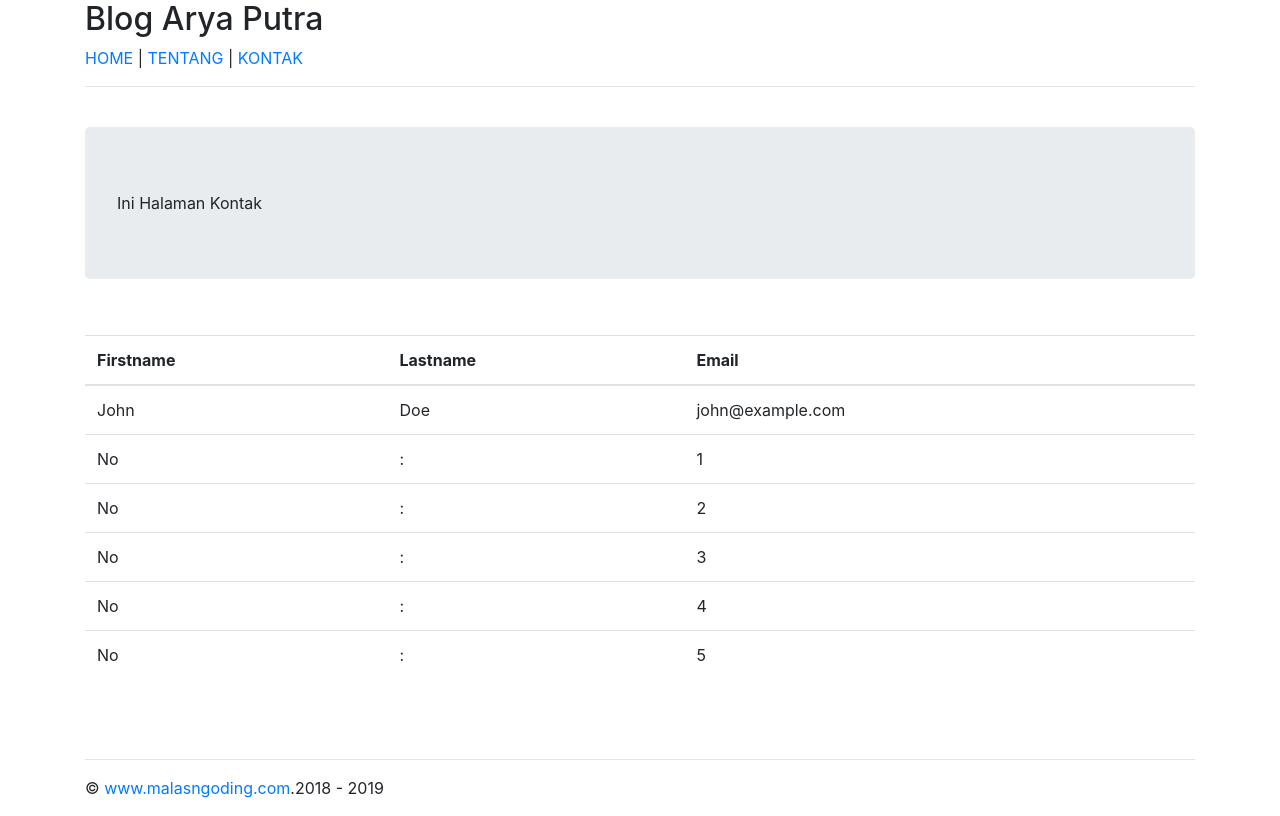
After one commit to aryaptf/C5026221172, a Laravel app: page /blog/kontak in a window 1280 px wide. The commit adds this page. Run offline with Laravel 9, Linux system fonts and the light colour scheme.

Commit message:
pertemuan tgl 16 Nop

```diff
--- a/resources/views/blog.blade.php
+++ b/resources/views/blog.blade.php
@@ -9,5 +9,6 @@
 	<p>Seri Tutorial Laravel Lengkap Dari Dasar</p>
 	<p>Ini adalah view blog. ada di route blog.</p>
 
+    <a href="showjam/{{ date('G:i:s')}}">Klik di sini</a>
 </body>
 </html>
--- /dev/null
+++ b/resources/views/kontak.blade.php
@@ -0,0 +1,35 @@
+@extends('master')
+
+@section('judulhalaman', 'Kontak')
+
+@section('judul')
+<div class="jumbotron">
+    Ini Halaman Kontak
+</div>
+@endsection
+
+@section('konten')
+<table class="table table-hover">
+    <thead>
+      <tr>
+        <th>Firstname</th>
+        <th>Lastname</th>
+        <th>Email</th>
+      </tr>
+    </thead>
+    <tbody>
+      <tr>
+        <td>John</td>
+        <td>Doe</td>
+        <td>john@example.com</td>
+      </tr>
+      @for ($i=1;$i<6;$i++)
+      <tr>
+        <td>No</td>
+        <td>:</td>
+        <td>{{ $i }}</td>
+      </tr>
+      @endfor
+    </tbody>
+</table>
+@endsection
--- /dev/null
+++ b/resources/views/master.blade.php
@@ -0,0 +1,39 @@
+<!DOCTYPE html>
+<html lang="en">
+<head>
+  <title> @yield('judulhalaman') </title>
+  <meta charset="utf-8">
+  <meta name="viewport" content="width=device-width, initial-scale=1">
+  <link rel="stylesheet" href="https://cdn.jsdelivr.net/npm/bootstrap@4.6.2/dist/css/bootstrap.min.css">
+  <script src="https://cdn.jsdelivr.net/npm/jquery@3.7.1/dist/jquery.slim.min.js"></script>
+  <script src="https://cdn.jsdelivr.net/npm/popper.js@1.16.1/dist/umd/popper.min.js"></script>
+  <script src="https://cdn.jsdelivr.net/npm/bootstrap@4.6.2/dist/js/bootstrap.bundle.min.js"></script>
+</head>
+<body>
+
+<div class="container">
+    <header>
+        <h2>Blog Arya Putra</h2>
+        <nav>
+            <a href="/blog">HOME</a>
+            |
+            <a href="/blog/tentang">TENTANG</a>
+            |
+            <a href="/blog/kontak">KONTAK</a>
+        </nav>
+    </header>
+    <hr>
+    <br>
+    @yield('judul')
+    <br>
+    @yield('konten')
+    <br>
+    <br>
+    <hr>
+    <footer>
+        <p>&copy; <a href="https://www.malasngoding.com">www.malasngoding.com</a>.2018 - 2019</p>
+    </footer>
+</div>
+
+</body>
+</html>
--- a/routes/web.php
+++ b/routes/web.php
@@ -65,3 +65,20 @@ Route::get('materi5', function () {
 Route::get('perkalian', 'App\Http\Controllers\DosenController@index');
 
 Route::get('biodata', 'App\Http\Controllers\DosenController@biodata');
+
+Route::get('showjam/{jam}', 'App\Http\Controllers\DosenController@showtime');
+
+Route::get('formulir', 'App\Http\Controllers\DosenController@formulir');
+Route::post('/formulir/proses', 'App\Http\Controllers\DosenController@proses');
+
+Route::get('/blog', function () {
+    return view('home') ;
+});
+
+Route::get('/blog/tentang', function () {
+    return view('tentang') ;
+});
+
+Route::get('/blog/kontak', function () {
+    return view('kontak') ;
+});
```
Also changed, not shown: app/Http/Controllers/DosenController.php (+26 -10 lines), resources/views/formulir.blade.php (added, +19 -0 lines), resources/views/home.blade.php (added, +13 -0 lines), resources/views/tentang.blade.php (added, +13 -0 lines).
